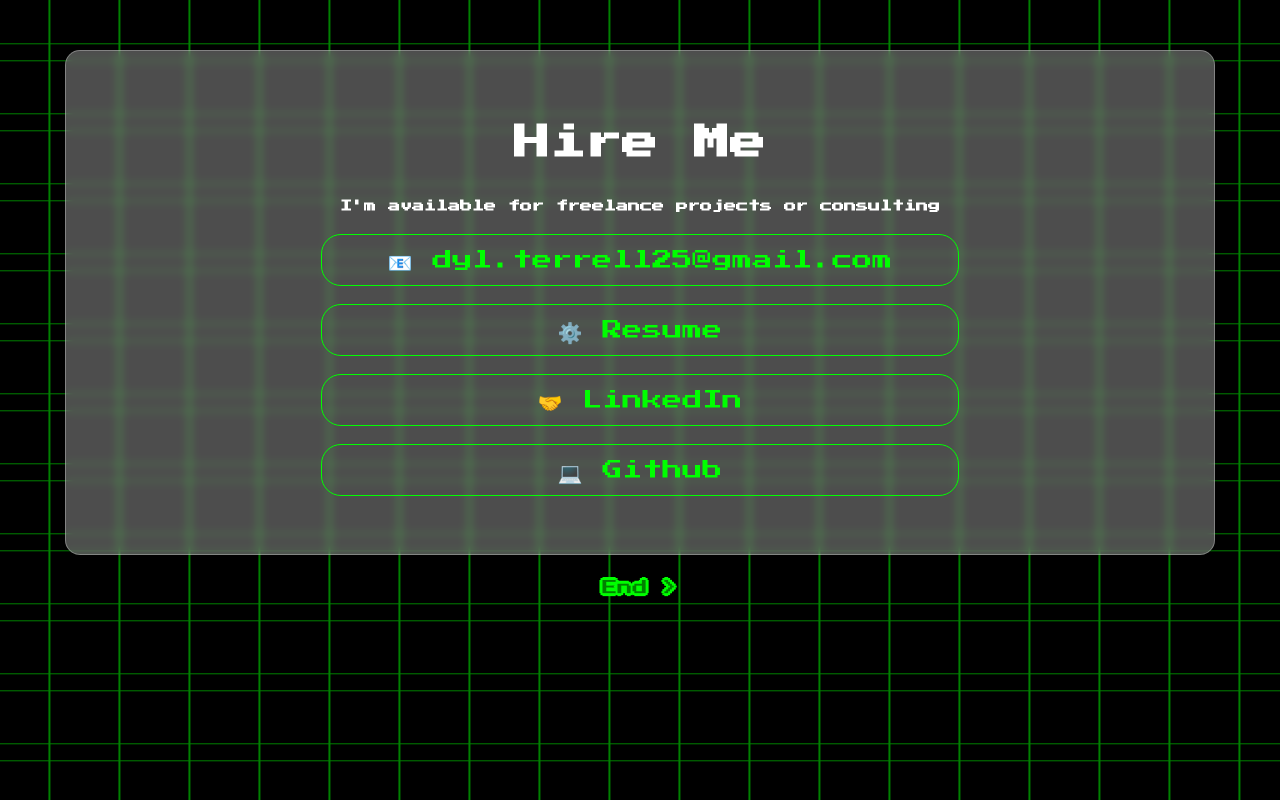
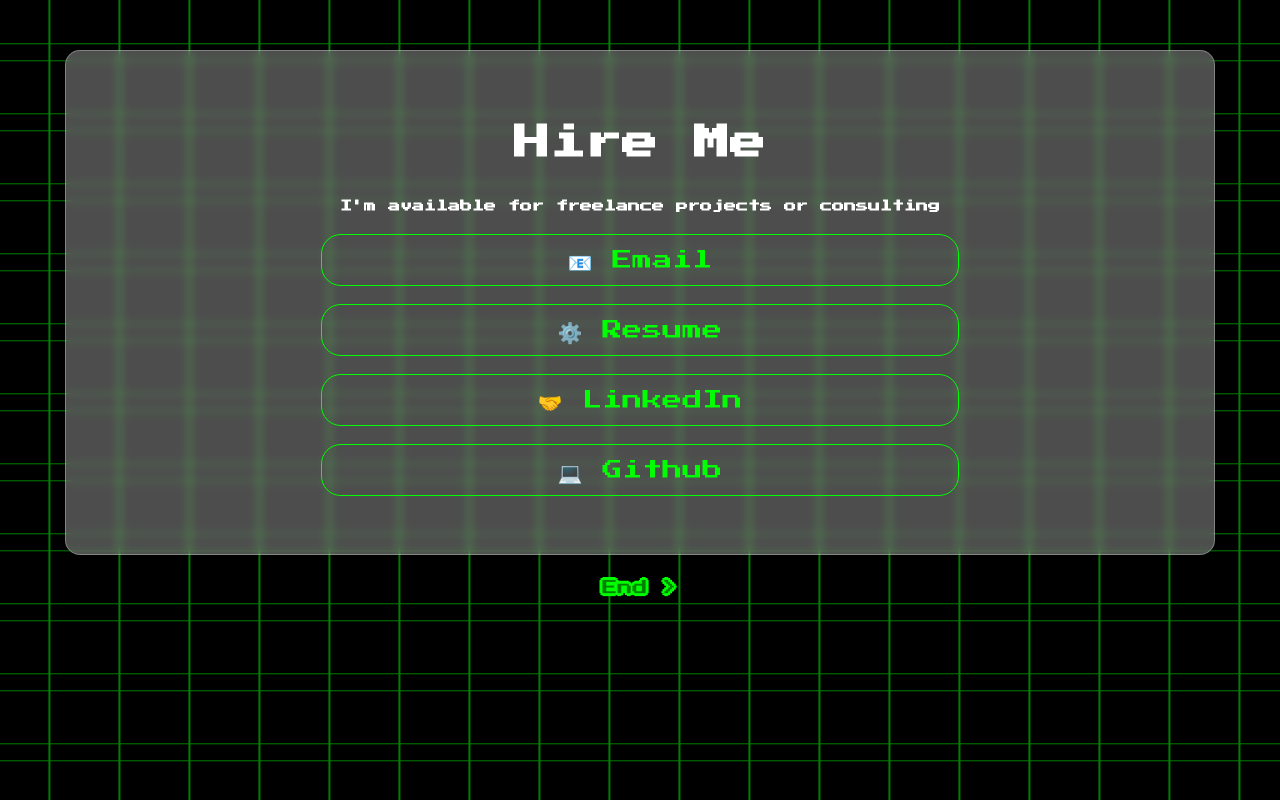
Before and after one commit to dylan-authentic/personal-web-portfolio, a Next.js app: page /hire in a window 1280 px wide. Built offline with nearby package versions, Linux system fonts and the light colour scheme.

Commit message:
fixed email link...

```diff
--- a/pages/hire.tsx
+++ b/pages/hire.tsx
@@ -26,7 +26,7 @@
                     <h1>Hire Me</h1>
                     <h3>I'm available for freelance projects or consulting</h3>
                     <LinkWrapper>
-                        <a href="mailto:dyl.terrell25@gmail.com">📧 dyl.terrell25@gmail.com</a>
+                        <a href="mailto:dyl.terrell25@gmail.com">📧 Email</a>
                     </LinkWrapper>
                     <LinkWrapper>
                         <a target='_blank' href="">⚙️ Resume</a>
```
